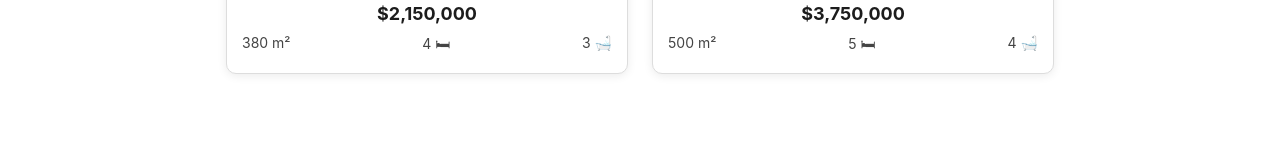
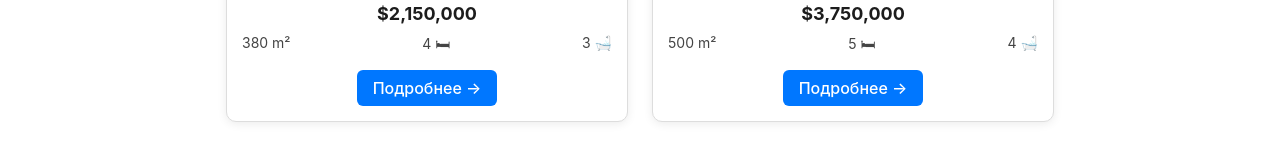
Before and after one commit to rezniki/Luxury-homes, a React (Create React App) app: page / in a window 1280 px wide. Shown: the part 785-945 px from the top of the page. Built offline with nearby package versions, Linux system fonts and the light colour scheme.

Commit message:
PropertyCard / add button and style

```diff
--- a/src/components/PropertyCard/PropertyCard.tsx
+++ b/src/components/PropertyCard/PropertyCard.tsx
@@ -1,6 +1,7 @@
 import React from "react";
 import { Property } from "../../types/property";
-import './style.css';
+import "./style.css";
+import { Link } from "react-router-dom";
 
 interface Props {
     property: Property;
@@ -21,6 +22,9 @@ const PropertyCard: React.FC<Props> = ( {property} ) => {
                         <span>{property.bedrooms} 🛏</span>
                         <span>{property.bathrooms} 🛁</span>
                     </div>
+                    <Link to={`/property/${property.id}`} className="property-button">
+                        Подробнее →
+                    </Link>
                 </div>
             </div>
         </>
--- a/src/components/PropertyCard/style.css
+++ b/src/components/PropertyCard/style.css
@@ -51,3 +51,15 @@
     color: #444;
     margin-top: 10px;
 }
+
+.property-button {
+    display: inline-block;
+    margin-top: 12px;
+    padding: 8px 16px;
+    background-color: #0077ff;
+    color: white;
+    text-decoration: none;
+    border-radius: 6px;
+    font-weight: 500;
+    transition: background 0.2s ease;
+}
```
